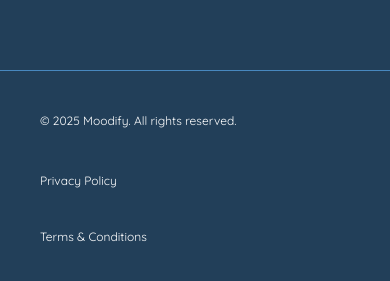
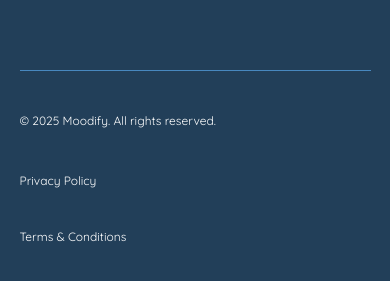
Before and after one commit to SamixYasuke/MOODIFY_FE, a React (Vite) app: page / in a window 390 px wide. Shown: the part 4174-4455 px from the top of the page. Built offline with nearby package versions, Linux system fonts and the light colour scheme.

Commit message:
feat: adjust Footer component layout for improved responsiveness

```diff
--- a/src/components/Footer.tsx
+++ b/src/components/Footer.tsx
@@ -47,7 +47,7 @@ const Footer = () => {
           </ul>
         </div>
       </div>
-      <div className="flex flex-col md:flex-row justify-between items-start md:items-center mt-20 border-t border-[rgba(72,136,191,1)] px-10">
+      <div className="w-[90%] mx-auto flex flex-col md:flex-row justify-between items-start md:items-center mt-20 border-t border-[rgba(72,136,191,1)]">
         <p className="text-center text-white text-xs font-normal leading-5 pt-10">
           © {new Date().getFullYear()} Moodify. All rights reserved.
         </p>
```
